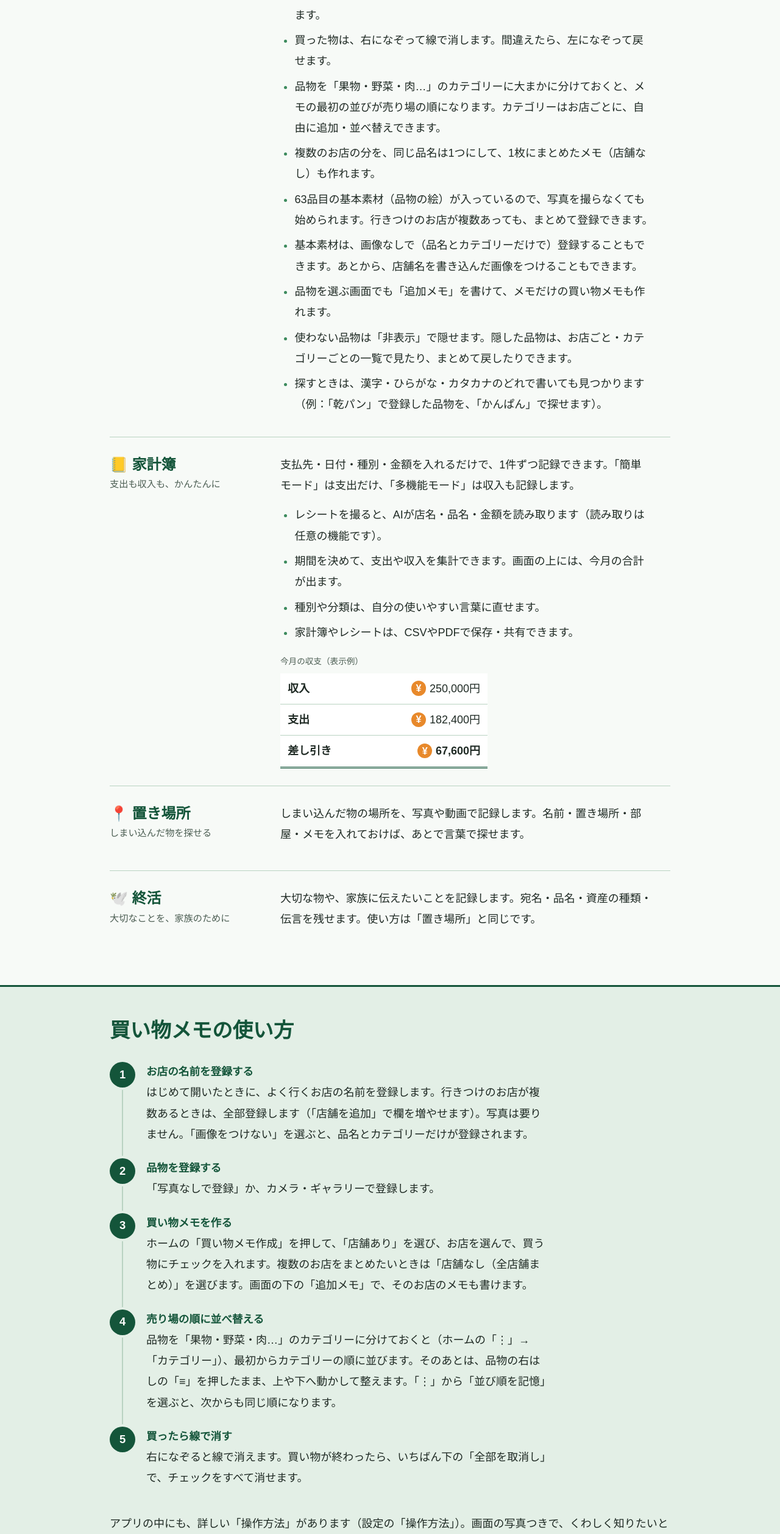
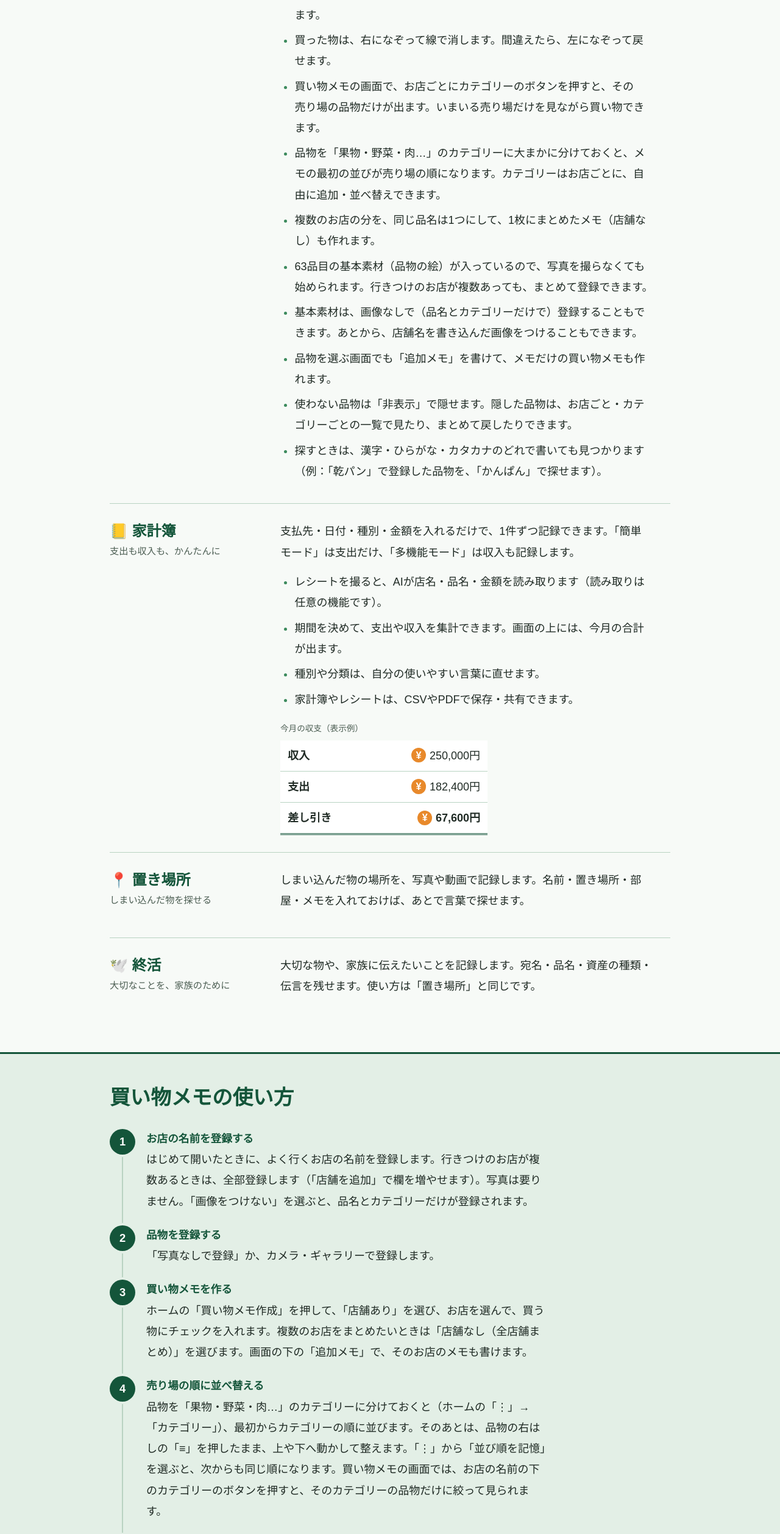
Before and after one commit to saka321108-prog/dokoita-site, a plain HTML site: page index.html in a window 1280 px wide. Shown: the part 2504-5019 px from the top of the page at 61% size. Drawn offline with Linux system fonts and the light colour scheme; a web font is replaced by a local one.

Commit message:
Add files via upload

```diff
--- a/index.html
+++ b/index.html
@@ -94,6 +94,7 @@
           <li>売り場を回る順番に、品物を並べ替えられます。</li>
           <li>並び順はお店ごとに覚えるので、次からはワンタッチで同じ順になります。</li>
           <li>買った物は、右になぞって線で消します。間違えたら、左になぞって戻せます。</li>
+          <li>買い物メモの画面で、お店ごとにカテゴリーのボタンを押すと、その売り場の品物だけが出ます。いまいる売り場だけを見ながら買い物できます。</li>
           <li>品物を「果物・野菜・肉…」のカテゴリーに大まかに分けておくと、メモの最初の並びが売り場の順になります。カテゴリーはお店ごとに、自由に追加・並べ替えできます。</li>
           <li>複数のお店の分を、同じ品名は1つにして、1枚にまとめたメモ（店舗なし）も作れます。</li>
           <li>63品目の基本素材（品物の絵）が入っているので、写真を撮らなくても始められます。行きつけのお店が複数あっても、まとめて登録できます。</li>
@@ -147,7 +148,7 @@
       <li><b>お店の名前を登録する</b>はじめて開いたときに、よく行くお店の名前を登録します。行きつけのお店が複数あるときは、全部登録します（「店舗を追加」で欄を増やせます）。写真は要りません。「画像をつけない」を選ぶと、品名とカテゴリーだけが登録されます。</li>
       <li><b>品物を登録する</b>「写真なしで登録」か、カメラ・ギャラリーで登録します。</li>
       <li><b>買い物メモを作る</b>ホームの「買い物メモ作成」を押して、「店舗あり」を選び、お店を選んで、買う物にチェックを入れます。複数のお店をまとめたいときは「店舗なし（全店舗まとめ）」を選びます。画面の下の「追加メモ」で、そのお店のメモも書けます。</li>
-      <li><b>売り場の順に並べ替える</b>品物を「果物・野菜・肉…」のカテゴリーに分けておくと（ホームの「⋮」→「カテゴリー」）、最初からカテゴリーの順に並びます。そのあとは、品物の右はしの「≡」を押したまま、上や下へ動かして整えます。「⋮」から「並び順を記憶」を選ぶと、次からも同じ順になります。</li>
+      <li><b>売り場の順に並べ替える</b>品物を「果物・野菜・肉…」のカテゴリーに分けておくと（ホームの「⋮」→「カテゴリー」）、最初からカテゴリーの順に並びます。そのあとは、品物の右はしの「≡」を押したまま、上や下へ動かして整えます。「⋮」から「並び順を記憶」を選ぶと、次からも同じ順になります。買い物メモの画面では、お店の名前の下のカテゴリーのボタンを押すと、そのカテゴリーの品物だけに絞って見られます。</li>
       <li><b>買ったら線で消す</b>右になぞると線で消えます。買い物が終わったら、いちばん下の「全部を取消し」で、チェックをすべて消せます。</li>
     </ol>
     <p>アプリの中にも、詳しい「操作方法」があります（設定の「操作方法」）。画面の写真つきで、くわしく知りたいときは、こちらをご覧ください。</p>
```
Also changed, not shown: guide.html (+2 -1 lines), images/s55_memo_category.png (added).
